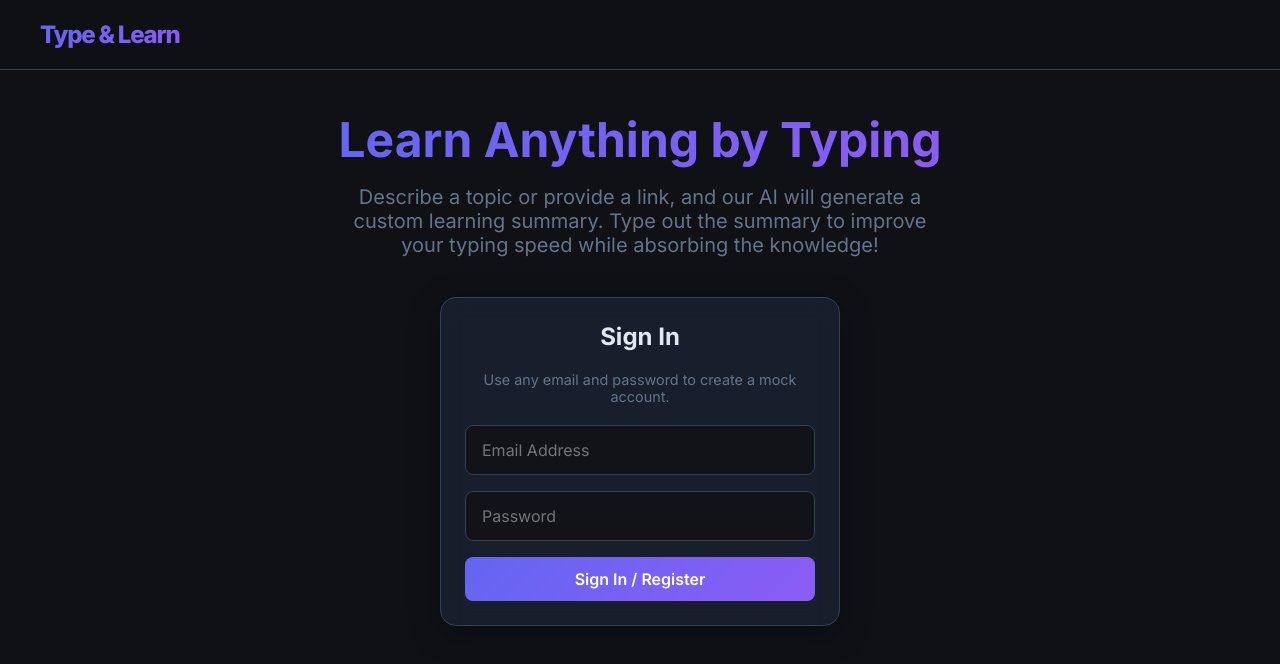
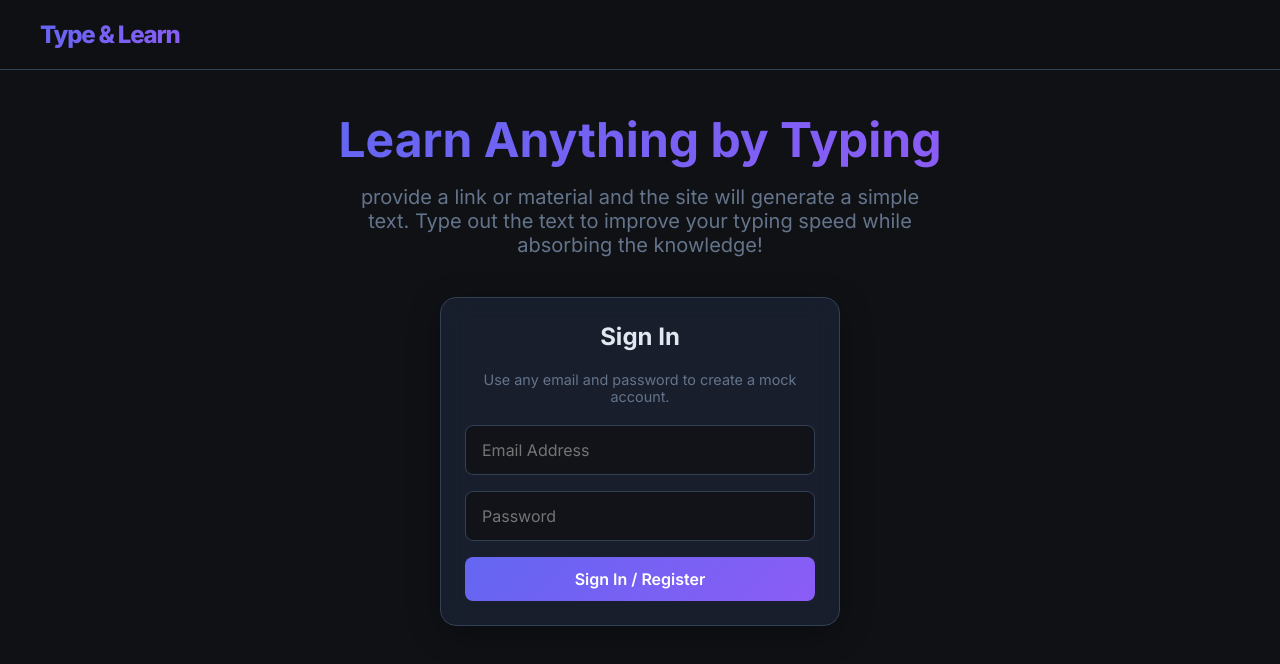
Before and after one commit to sharears/typing-platform, a Next.js app: page / in a window 1280 px wide. Shown: the top 664 px of the page. Built offline with nearby package versions, Linux system fonts and the light colour scheme; no server answers.

Commit message:
Update homepage description text

```diff
--- a/src/app/page.tsx
+++ b/src/app/page.tsx
@@ -20,8 +20,7 @@ export default function Home() {
         Learn Anything by Typing
       </h1>
       <p style={{ fontSize: "1.25rem", color: "var(--untyped)", maxWidth: "600px", marginBottom: "40px" }}>
-        Describe a topic or provide a link, and our AI will generate a custom learning summary.
-        Type out the summary to improve your typing speed while absorbing the knowledge!
+        provide a link or material and the site will generate a simple text. Type out the text to improve your typing speed while absorbing the knowledge!
       </p>
 
       {status === "unauthenticated" && (
```
